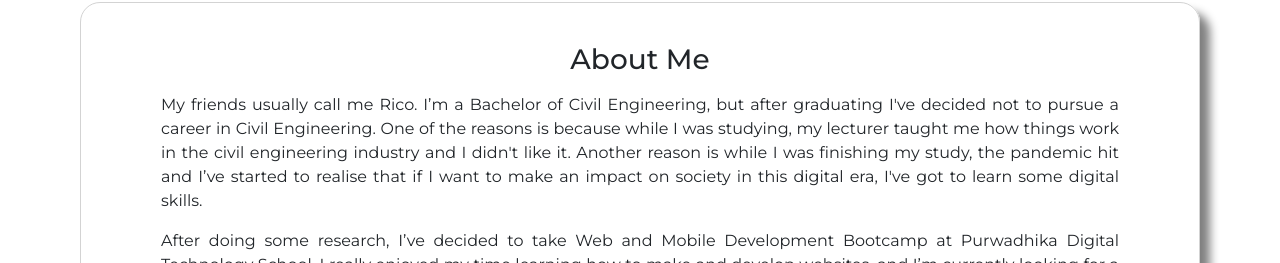
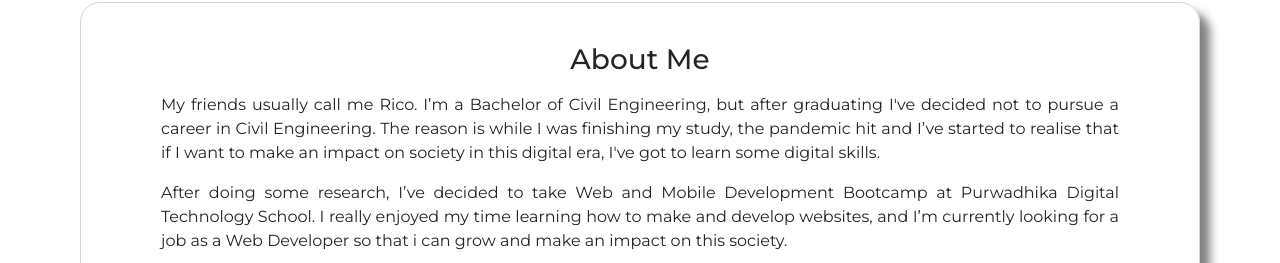
Before and after one commit to EnricoGiovanno8/personalwebsite, a React (Create React App) app: page / in a window 1280 px wide. Shown: the part 425-688 px from the top of the page. Built offline with nearby package versions, Linux system fonts and the light colour scheme.

Commit message:
update profile summary

```diff
--- a/src/App.js
+++ b/src/App.js
@@ -30,7 +30,7 @@ const App = () => {
       <div style={{ borderBottom: '1px solid #D3D3D3'}}>
         <div style={styles.aboutMeDiv}>
           <h3 id="about-me" style={{ margin: '5vh 0 0', textAlign: 'center'}}>About Me</h3>
-          <p style={styles.aboutMe}>My friends usually call me Rico. I’m a Bachelor of Civil Engineering, but after graduating I've decided not to pursue a career in Civil Engineering. One of the reasons is because while I was studying, my lecturer taught me how things work in the civil engineering industry and I didn't like it. Another reason is while I was finishing my study, the pandemic hit and I’ve started to realise that if I want to make an impact on society in this digital era, I've got to learn some digital skills.</p>
+          <p style={styles.aboutMe}>My friends usually call me Rico. I’m a Bachelor of Civil Engineering, but after graduating I've decided not to pursue a career in Civil Engineering. The reason is while I was finishing my study, the pandemic hit and I’ve started to realise that if I want to make an impact on society in this digital era, I've got to learn some digital skills.</p>
           <p style={{...styles.aboutMe, margin: '0 10vh 5vh'}}>After doing some research, I’ve decided to take Web and Mobile Development Bootcamp at Purwadhika Digital Technology School. I really enjoyed my time learning how to make and develop websites, and I’m currently looking for a job as a Web Developer so that i can grow and make an impact on this society.</p>
         </div>
       </div>
```
